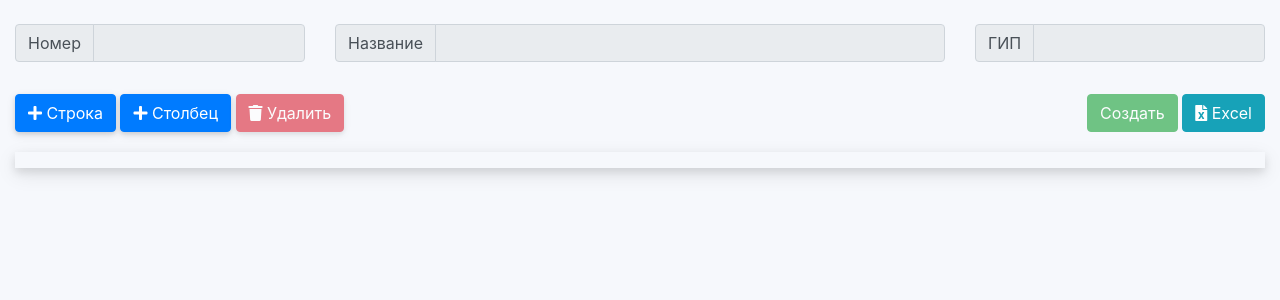
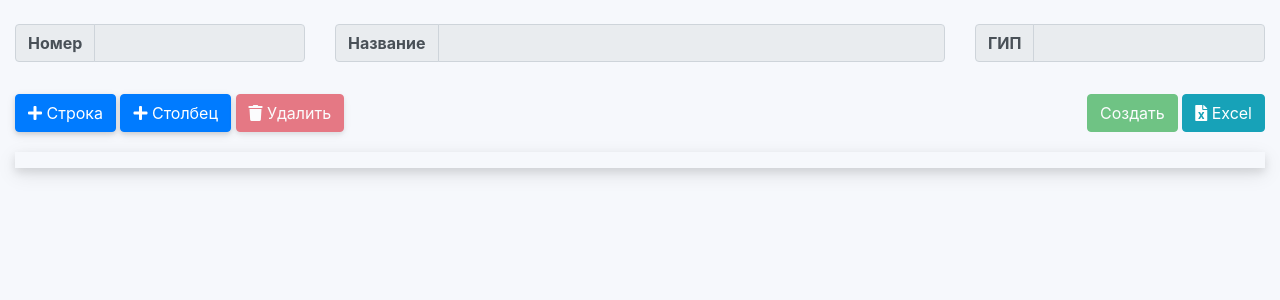
Before and after one commit to Idja88/vitro-project-generator, a Flask app: template templates/index.html in a window 1280 px wide. Shown: the top 300 px of the page. Run offline with Flask 3, Linux system fonts and the light colour scheme; the template is opened without the code that fills it, so the values that code supplies are empty; some libraries are stand-ins or nearby versions.

Commit message:
Font weight adjustment

```diff
--- a/templates/index.html
+++ b/templates/index.html
@@ -19,7 +19,7 @@
                 <div class="col-12 col-md-3">
                     <div class="input-group mb-3">
                         <div class="input-group-prepend">
-                            <span class="input-group-text">Номер</span>
+                            <span class="input-group-text font-weight-bold">Номер</span>
                         </div>
                         <input class="form-control text-center" type="text" name="projectCode" id="projectCode" disabled>
                     </div>
@@ -27,7 +27,7 @@
                 <div class="col-12 col-md-6">
                     <div class="input-group mb-3">
                         <div class="input-group-prepend">
-                            <span class="input-group-text">Название</span>
+                            <span class="input-group-text font-weight-bold">Название</span>
                         </div>
                         <input class="form-control text-center" type="text" id="projectName" name="projectName" disabled>
                     </div>
@@ -35,7 +35,7 @@
                 <div class="col-12 col-md-3">
                     <div class="input-group mb-3">
                         <div class="input-group-prepend">
-                            <span class="input-group-text">ГИП</span>
+                            <span class="input-group-text font-weight-bold">ГИП</span>
                         </div>
                         <input class="form-control text-center" type="text" name="projectChief" id="projectChief" disabled>
                     </div>
```
